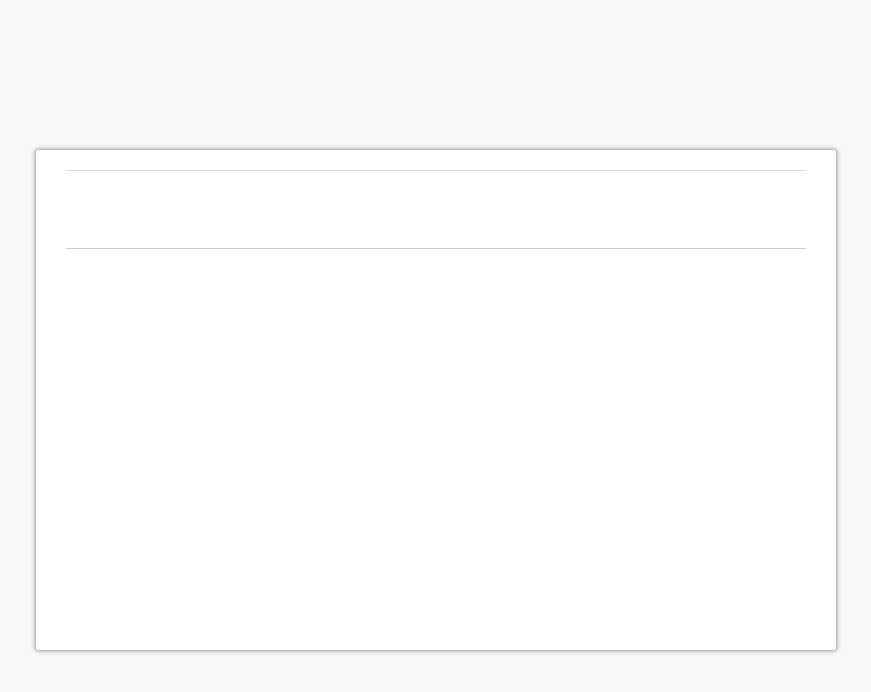
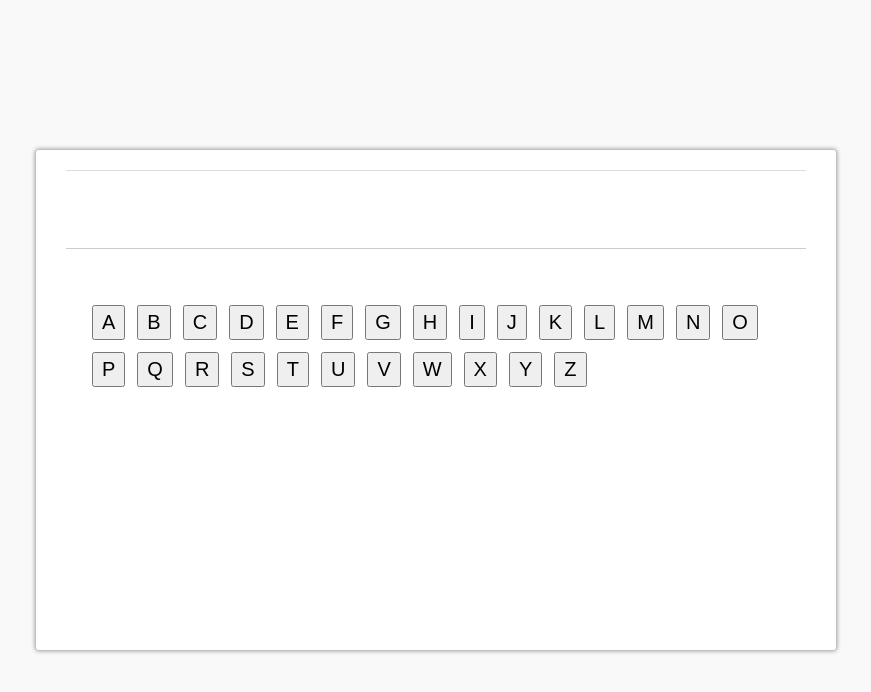
Before and after one commit to blackPixel28/hangman, a plain HTML site: page index.html in a window 1280 px wide. Shown: the whole page, without its empty margins (204-1075 px from the left). Drawn offline with Linux system fonts and the light colour scheme.

Commit message:
add getLetter

```diff
--- a/css/style.css
+++ b/css/style.css
@@ -45,5 +45,6 @@ body {
 .letter button {
   font-size: 20px;
   padding: 4px 8px;
+  margin: 6px;
   text-transform: uppercase;
 }
--- a/js/Game.js
+++ b/js/Game.js
@@ -1,9 +1,22 @@
 class Game {
-  constructor() {}
+  constructor({ word, letter }) {
+    this.word = word;
+    this.letter = letter;
+  }
+
+  getLetter(e) {
+    for (let i = 0; i < 26; i++) {
+      const label = (i + 10).toString(36);
+      const btn = document.createElement('button');
+      btn.innerHTML = label;
+      this.letter.appendChild(btn);
+    }
+  }
   start() {
     console.log('start game');
+    this.getLetter();
   }
 }
 
-const game = new Game();
+const game = new Game({ word: document.querySelector('div.word'), letter: document.querySelector('div.letter') });
 game.start();
```
